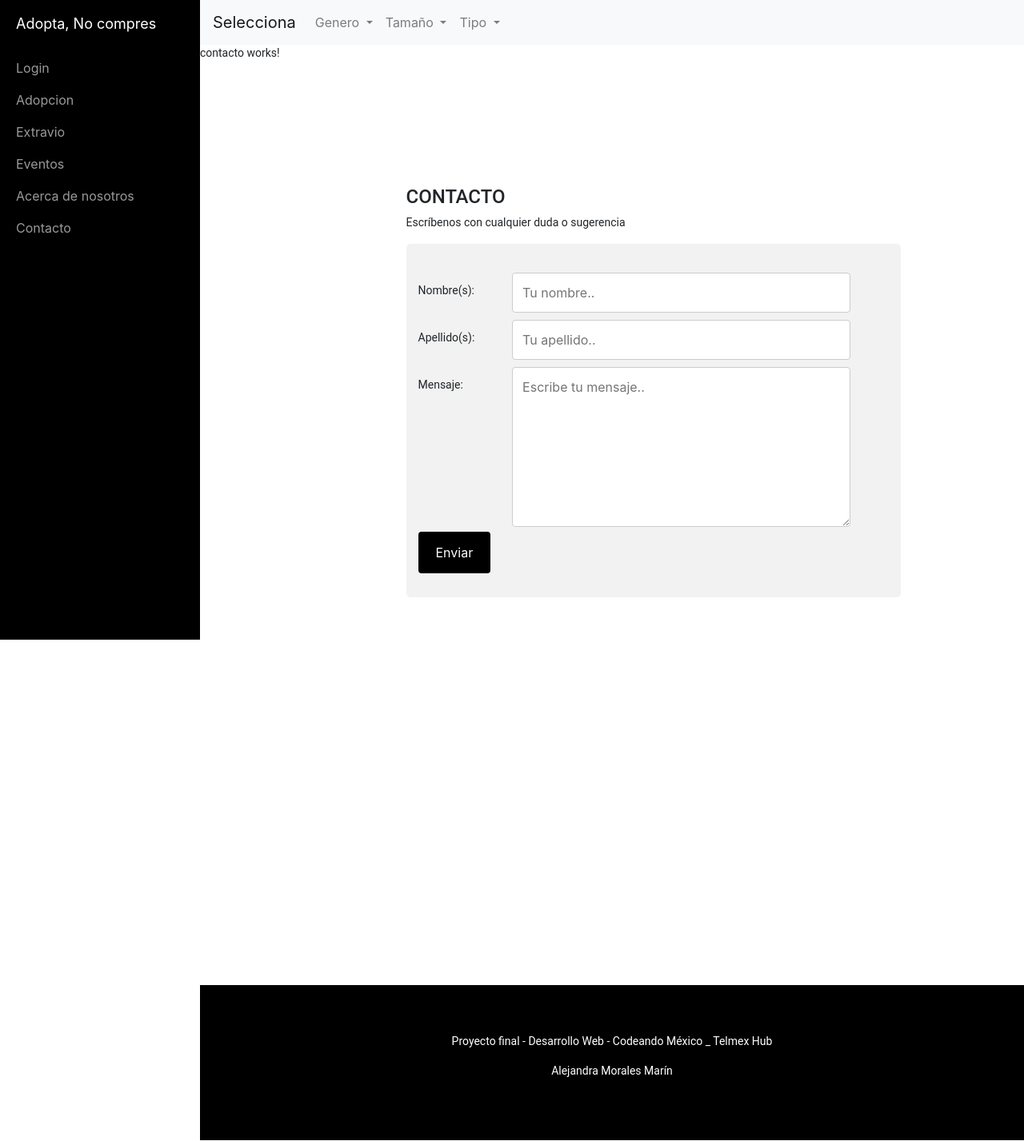
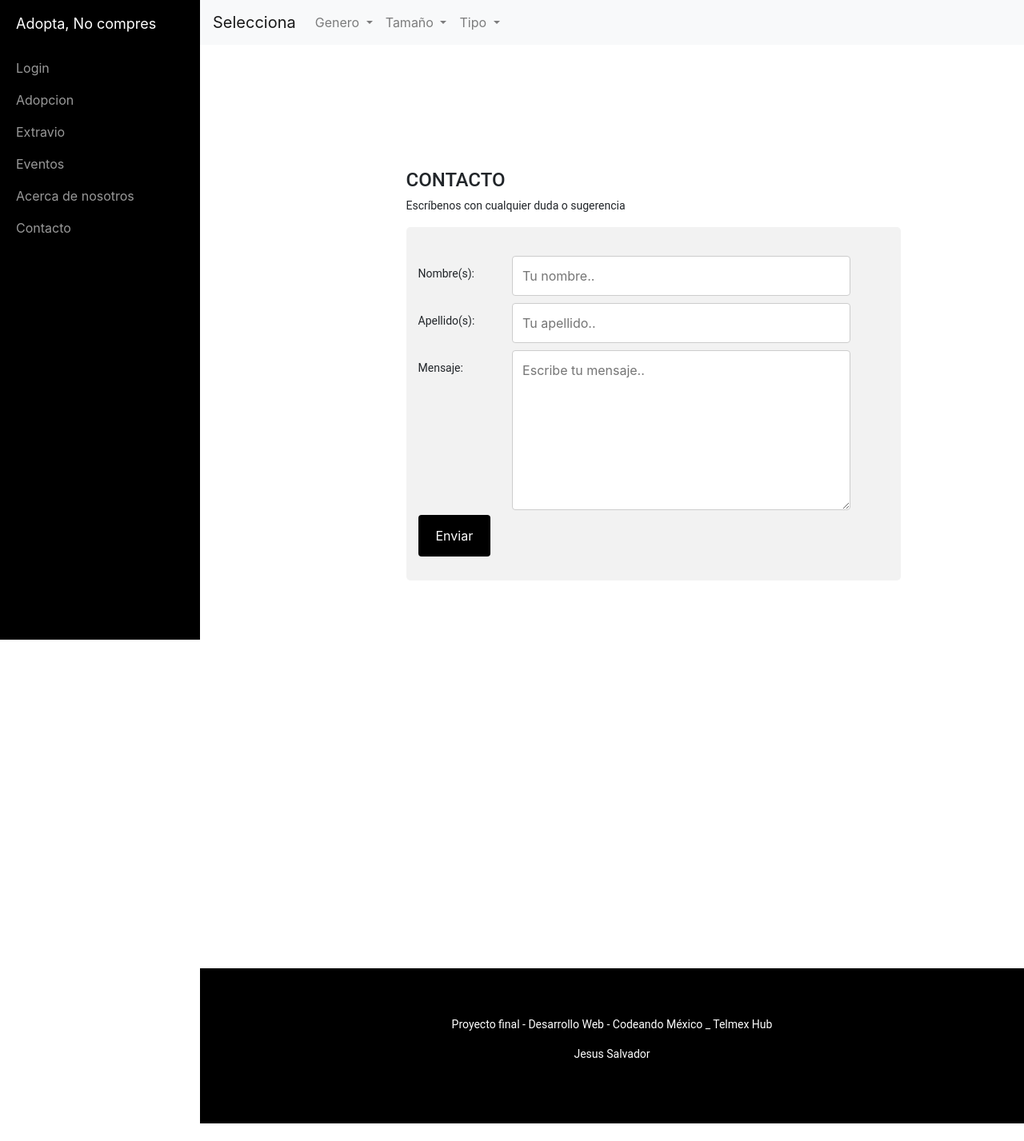
Before and after one commit to h4nz0L0L/NoCompresAdopta, an Angular app: page /contacto in a window 1280 px wide. Shown: the whole page at 80% size. After the commit the page ends 1406 px from the top, so only its background shows below. Built offline with nearby package versions, Linux system fonts and the light colour scheme.

Commit message:
contacto2

```diff
--- a/src/app/contacto/contacto.component.html
+++ b/src/app/contacto/contacto.component.html
@@ -1,6 +1,3 @@
-<p>
-  contacto works!
-</p>
 <div class="background-white">
 
   <div class="container-form">
@@ -47,6 +44,6 @@
 <div>
     <div class="footer">
             <p>Proyecto final - Desarrollo Web - Codeando México _ Telmex Hub</p>
-            <p>Alejandra Morales Marín</p>
+            <p>Jesus Salvador</p>
     </div>
 </div>
```
